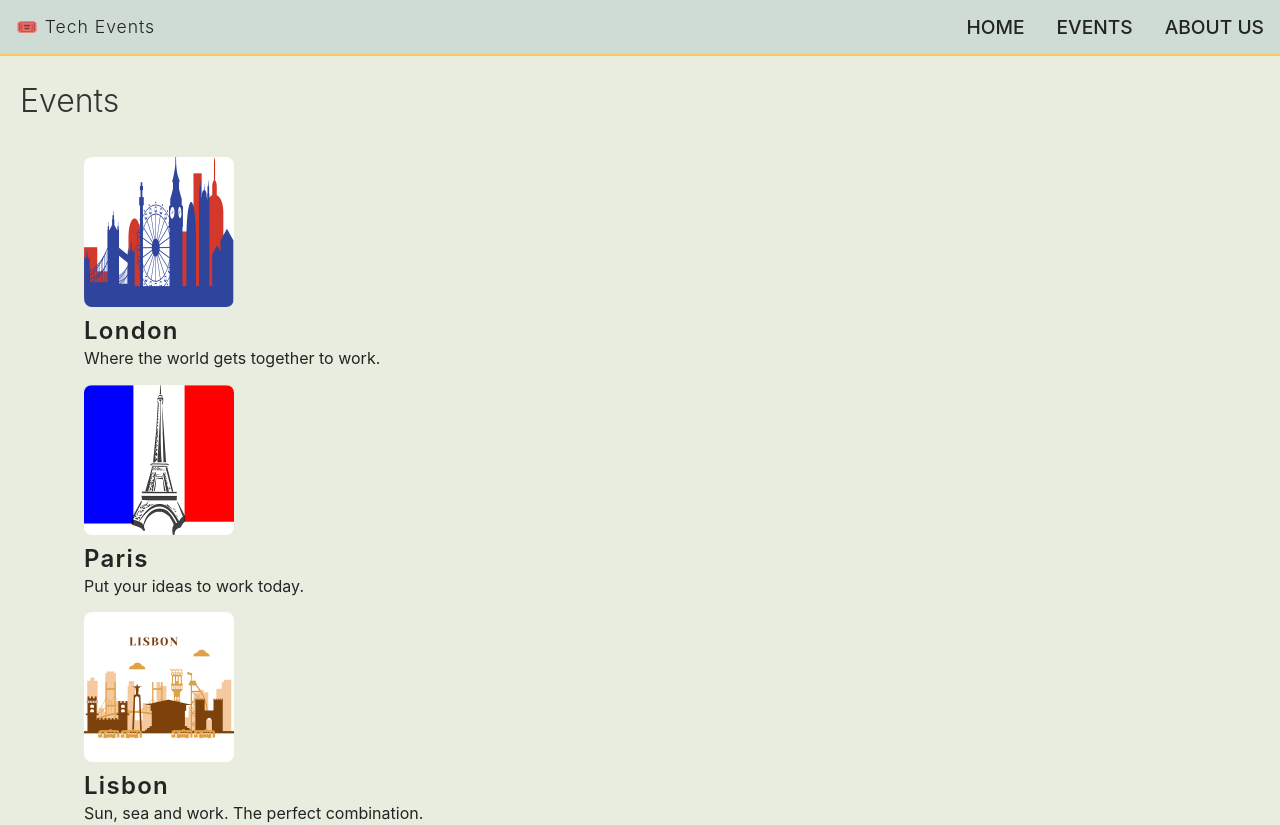
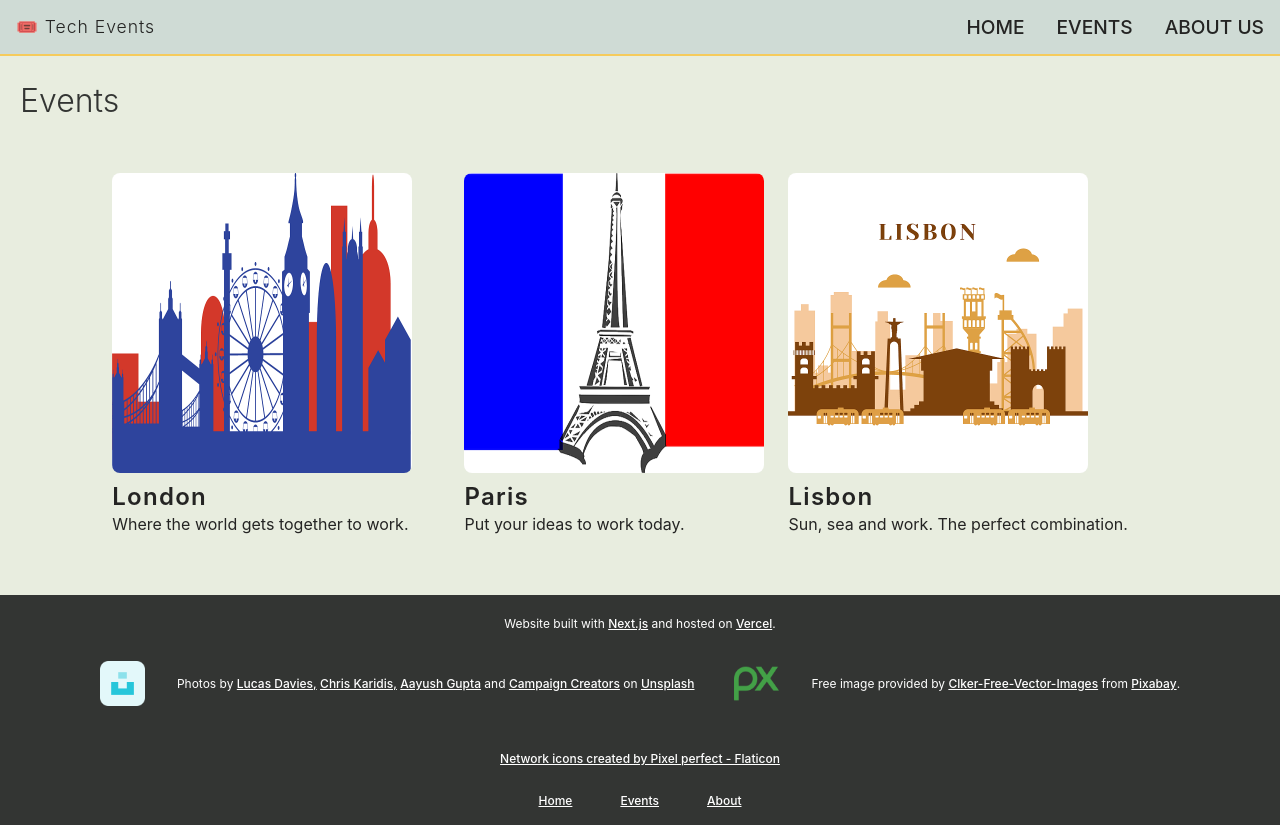
Before and after one commit to johnclamy/basic-node-app, a Next.js app: page /events in a window 1280 px wide. Shown: the top 825 px of the page. Built offline with nearby package versions, Linux system fonts and the light colour scheme.

Commit message:
use useState hook on initial events data

```diff
--- a/pages/events/index.js
+++ b/pages/events/index.js
@@ -1,8 +1,9 @@
+import { useState } from "react";
 import Image from "next/image";
 import Link from "next/link";
 import styles from "../../styles/Events.module.css";
 
-const events = [
+const eventsData = [
   {
     imgFileName: "london-events.png",
     location: "London",
@@ -21,20 +22,22 @@ const events = [
 ];
 
 export default function Events() {
+  const [events, setEvents] = useState(eventsData)
   return (
-    <>
+    <div>
       <header>
         <h1 className={styles.title}>events</h1>
       </header>
-      <ul>
+      <div className={styles.wrapper}>
+        <ul className={styles.container}>
           {events.map(({ imgFileName, location, slogan }) => (
-          <li key={location} className={styles["category-item"]}>
+            <li key={location} className={styles.event}>
               <Link href={`/events/${location.toLowerCase()}`} passHref>
                 <a>
-                <figure>
+                  <figure className={styles.figure}>
                     <Image
-                    width={150}
-                    height={150}
+                      width={300}
+                      height={300}
                       alt={`Events in ${location}`}
                       src={`/imgs/${imgFileName}`}
                       className={styles.image}
@@ -49,6 +52,7 @@ export default function Events() {
             </li>
           ))}
         </ul>
-    </>
+      </div>
+    </div>
   );
 }
```
Lines whose indentation alone changed are shown as unchanged.
